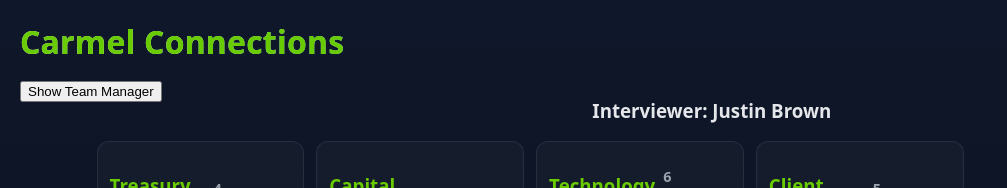
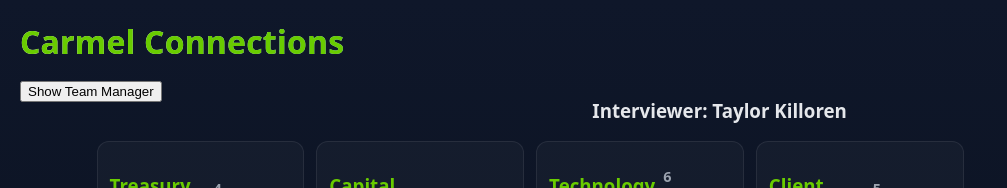
Before and after one commit to jlyon0/CarmelConnections, a Next.js app in the folder carmel-connections/: page / in a window 1280 px wide. Shown: the top 188 px of the page, without its empty margins (0-1007 px from the left). Built offline with nearby package versions, Linux system fonts and the light colour scheme.

Commit message:
Move Taylor to interviewer.

```diff
--- a/carmel-connections/src/app/page.tsx
+++ b/carmel-connections/src/app/page.tsx
@@ -26,7 +26,7 @@ export default function Page() {
     }
 ]);
     // High ups who don't participate: Christa, Bruce, Michelle, Mike, Brad, Eric, Matt
-    // Interviee's that have actually been selected: Ryan C, Mellanie R, Justin B,
+    // Interviee's that have actually been selected: Ryan C, Mellanie R, Justin B, Taylor K,
   const [employees, setEmployees] = useState<Employee[]>([
     {
         "id": "0111d695-1bad-4350-adbb-bd99368b65f3",
@@ -109,8 +109,8 @@ export default function Page() {
         "id": "91c54a34-a3d7-4d42-ba73-6e3d31199f3c",
         "name": "Taylor Killoren",
         "teamId": "56c1c1df-bf3d-44da-9b1a-e1df06f700a4",
-        "interviewer": false,
-        "intervieweeUsed": false
+        "interviewer": true,
+        "intervieweeUsed": true
     },
     {
         "id": "abb64db1-dcff-4c5f-8e15-dc80387081c0",
@@ -151,7 +151,7 @@ export default function Page() {
         "id": "e36c8443-f331-4032-acc9-d1837ce71e19",
         "name": "Justin Brown",
         "teamId": "693e7a42-0300-470f-be0f-fe478a93f013",
-        "interviewer": true,
+        "interviewer": false,
         "intervieweeUsed": true
     },
     {
```
